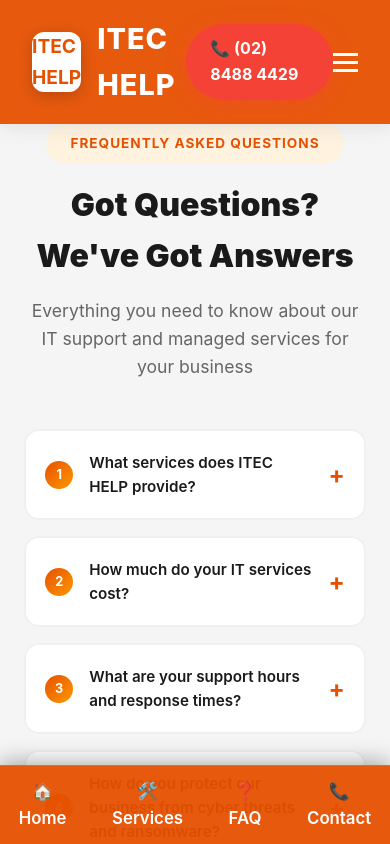
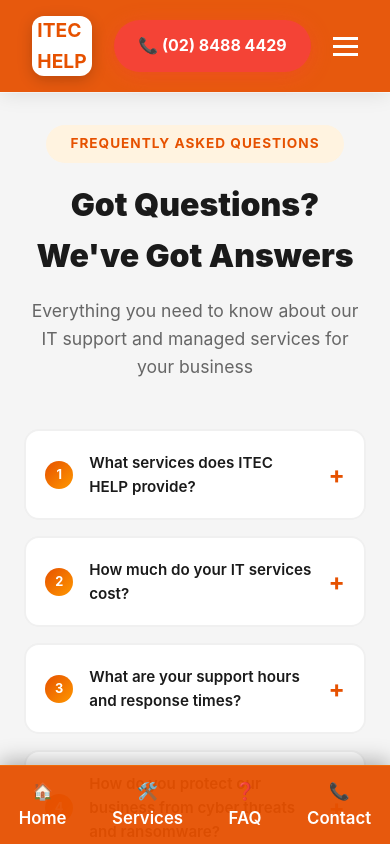
Before and after one commit to ursawarriordev0127-dot/ITEC-HELP, a Next.js app: page /faq in a window 390 px wide. Shown: the top 844 px of the page. Built offline with nearby package versions, Linux system fonts and the light colour scheme.

Commit message:
fix: The header style for mobile responsive.

```diff
--- a/styles/Header.module.css
+++ b/styles/Header.module.css
@@ -49,6 +49,13 @@
   transform: scale(1.1) rotate(5deg);
 }
 
+/* Hide logo image on mobile devices */
+@media (max-width: 503px) {
+  .logoText {
+    display: none;
+  }
+}
+
 .logoText {
   font-size: 1.8rem;
   font-weight: 800;
@@ -98,6 +105,8 @@
   display: flex;
   align-items: center;
   gap: 0.5rem;
+  white-space: nowrap;
+  flex-direction: row;
   animation: pulseGlow 2s infinite;
   box-shadow: 0 4px 20px rgba(244, 67, 54, 0.4);
   transition: all 0.3s ease;
```
